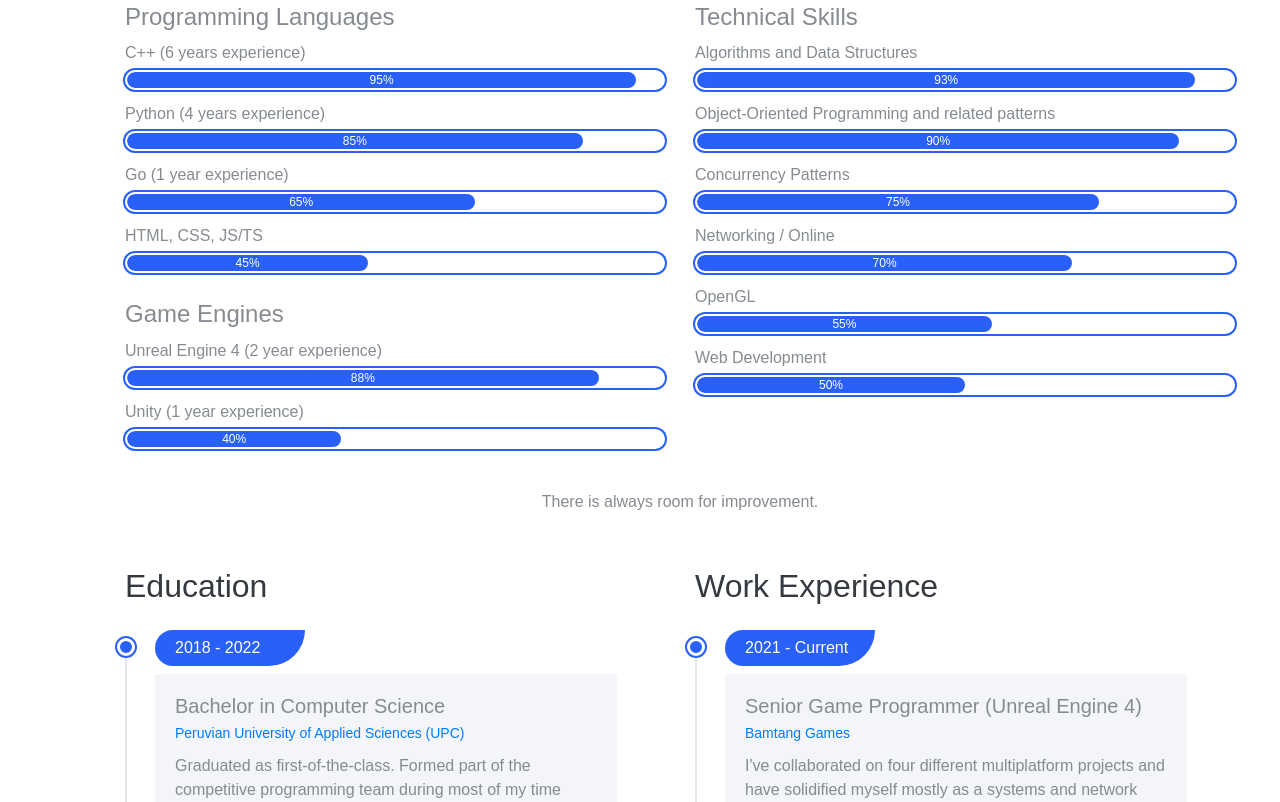
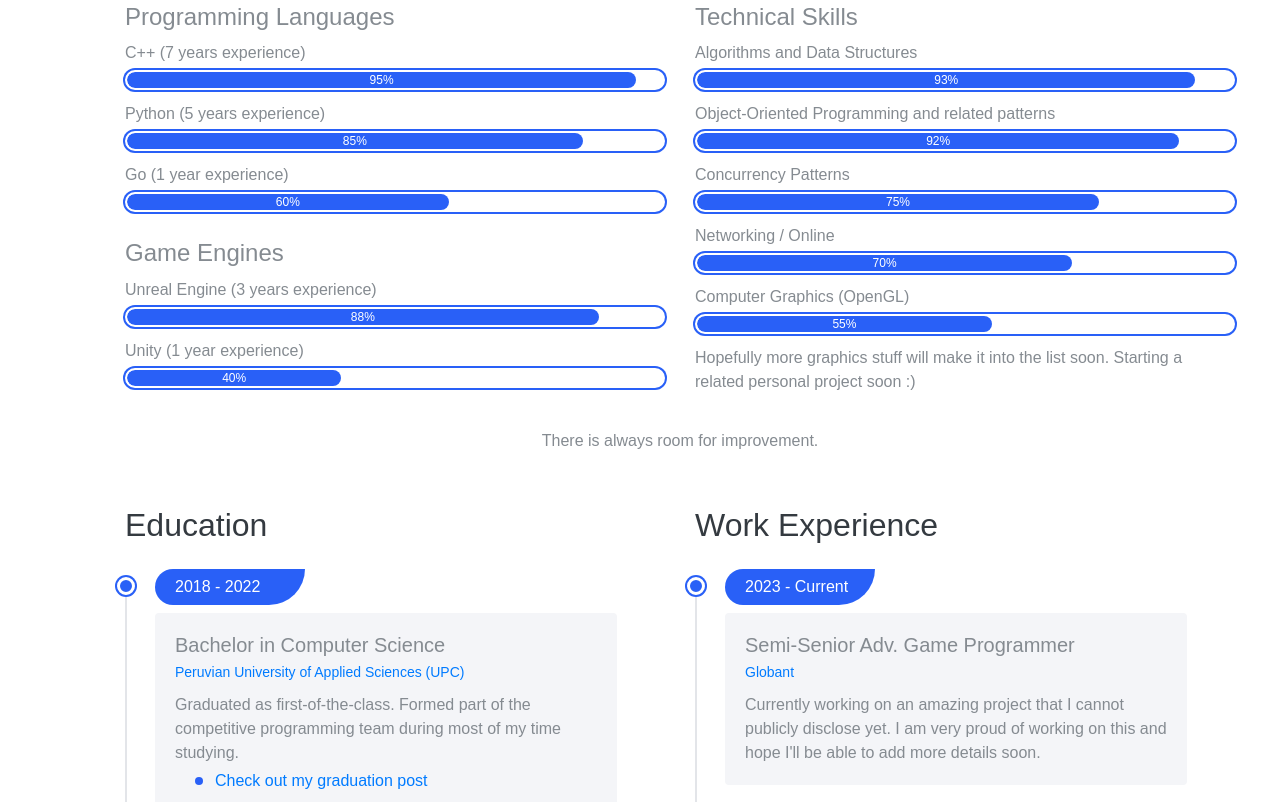
Before and after one commit to oscarburga/oscarburga.github.io, a plain HTML site: page docs/index.html in a window 1280 px wide. Shown: the part 1468-2270 px from the top of the page. Drawn offline with Linux system fonts and the light colour scheme; a web font is replaced by a local one.

Commit message:
update some info and comment-out obsolete stuff

```diff
--- a/docs/index.html
+++ b/docs/index.html
@@ -130,13 +130,13 @@
           <div class="col-md-6">
             <h4 class="wow fadeInUp">Programming Languages</h4>
             <div class="progress-wrapper wow fadeInUp">
-              <span class="caption">C++ (6 years experience)</span>
+              <span class="caption">C++ (7 years experience)</span>
               <div class="progress">
                 <div class="progress-bar" role="progressbar" style="width: 95%;" aria-valuenow="95" aria-valuemin="0" aria-valuemax="100">95%</div>
               </div>
             </div>
             <div class="progress-wrapper wow fadeInUp">
-              <span class="caption">Python (4 years experience)</span>
+              <span class="caption">Python (5 years experience)</span>
               <div class="progress">
                 <div class="progress-bar" role="progressbar" style="width: 85%;" aria-valuenow="85" aria-valuemin="0" aria-valuemax="100">85%</div>
               </div>
@@ -144,19 +144,21 @@
             <div class="progress-wrapper wow fadeInUp">
               <span class="caption">Go (1 year experience)</span>
               <div class="progress">
-                <div class="progress-bar" role="progressbar" style="width: 65%;" aria-valuenow="65" aria-valuemin="0" aria-valuemax="100">65%</div>
+                <div class="progress-bar" role="progressbar" style="width: 60%;" aria-valuenow="60" aria-valuemin="0" aria-valuemax="100">60%</div>
               </div>
             </div>
+            <!--
             <div class="progress-wrapper wow fadeInUp">
-              <span class="caption">HTML, CSS, JS/TS</span>
+              <span class="caption">JS/TS, HTML & CSS</span>
               <div class="progress">
                 <div class="progress-bar" role="progressbar" style="width: 45%;" aria-valuenow="45" aria-valuemin="0" aria-valuemax="100">45%</div>
               </div>
             </div>
+            -->
             <div class="sep15"></div>
             <h4 class="wow fadeInUp">Game Engines</h4>
             <div class="progress-wrapper wow fadeInUp">
-              <span class="caption">Unreal Engine 4 (2 year experience)</span>
+              <span class="caption">Unreal Engine (3 years experience)</span>
               <div class="progress">
                 <div class="progress-bar" role="progressbar" style="width: 88%;" aria-valuenow="88" aria-valuemin="0" aria-valuemax="100">88%</div>
               </div>
@@ -180,7 +182,7 @@
             <div class="progress-wrapper wow fadeInUp">
               <span class="caption">Object-Oriented Programming and related patterns</span>
               <div class="progress">
-                <div class="progress-bar" role="progressbar" style="width: 90%;" aria-valuenow="75" aria-valuemin="0" aria-valuemax="100">90%</div>
+                <div class="progress-bar" role="progressbar" style="width: 90%;" aria-valuenow="75" aria-valuemin="0" aria-valuemax="100">92%</div>
               </div>
             </div>
             <div class="progress-wrapper wow fadeInUp">
@@ -192,21 +194,24 @@
             <div class="progress-wrapper wow fadeInUp">
               <span class="caption">Networking / Online</span>
               <div class="progress">
-                <div class="progress-bar" role="progressbar" style="width: 70%;" aria-valuenow="75" aria-valuemin="0" aria-valuemax="100">70%</div>
+                <div class="progress-bar" role="progressbar" style="width: 70%;" aria-valuenow="70" aria-valuemin="0" aria-valuemax="100">70%</div>
               </div>
             </div>
             <div class="progress-wrapper wow fadeInUp">
-              <span class="caption">OpenGL</span>
+              <span class="caption">Computer Graphics (OpenGL)</span>
               <div class="progress">
-                <div class="progress-bar" role="progressbar" style="width: 55%;" aria-valuenow="75" aria-valuemin="0" aria-valuemax="100">55%</div>
+                <div class="progress-bar" role="progressbar" style="width: 55%;" aria-valuenow="55" aria-valuemin="0" aria-valuemax="100">55%</div>
               </div>
             </div>
+            <span class="caption">Hopefully more graphics stuff will make it into the list soon. Starting a related personal project soon :)</span>
+            <!--
             <div class="progress-wrapper wow fadeInUp">
               <span class="caption">Web Development</span>
               <div class="progress">
                 <div class="progress-bar" role="progressbar" style="width: 50%;" aria-valuenow="75" aria-valuemin="0" aria-valuemax="100">50%</div>
               </div>
             </div>
+            -->
             <div class="sep15"></div>
           </div>
         </div>
@@ -283,7 +288,20 @@
             <h2 class="fg-dark">Work Experience</h2>
             <ul class="timeline mt-4 pr-md-5">
               <li>
-                <div class="title">2021 - Current</div>
+                <div class="title">2023 - Current</div>
+                <div class="details">
+                  <h5>Semi-Senior Adv. Game Programmer</h5>
+                  <small class="fg-theme">
+                    <a href="https://www.globant.com/studio/games">Globant</a>
+                  </small>
+                  <p>
+                    Currently working on an amazing project that I cannot publicly disclose yet.
+                    I am very proud of working on this and hope I'll be able to add more details soon.
+                  </p>
+                </div>
+              </li>
+              <li>
+                <div class="title">2021 - 2023</div>
                 <div class="details">
                   <h5>Senior Game Programmer (Unreal Engine 4)</h5>
                   <small class="fg-theme">
@@ -345,7 +363,7 @@
         <h1 class="text-center fw-normal wow fadeInUp">See my work</h1>
         <div class="filterable-button py-3 wow fadeInUp" data-toggle="selected">
           <button class="btn btn-theme-outline selected" data-filter="*">All</button>
-          <button class="btn btn-theme-outline" data-filter=".bamtang">Bamtang Games</button>
+          <button class="btn btn-theme-outline" data-filter=".bamtang">For Bamtang Games</button>
           <button class="btn btn-theme-outline" data-filter=".personal">Personal Projects</button>
           <button class="btn btn-theme-outline" data-filter=".cp">Competitive Programming</button>
           <button class="btn btn-theme-outline" data-filter=".articles">Articles</button>
@@ -470,7 +488,7 @@
               <label>
                 <input type="checkbox" style="display:none;">
                 <span class="tooltiptext">
-                  oscarburga2001@gmail.com
+                  email
                 </span>
                 <img src="assets/img/logo/gmail.png" alt="">
               </label>
```
